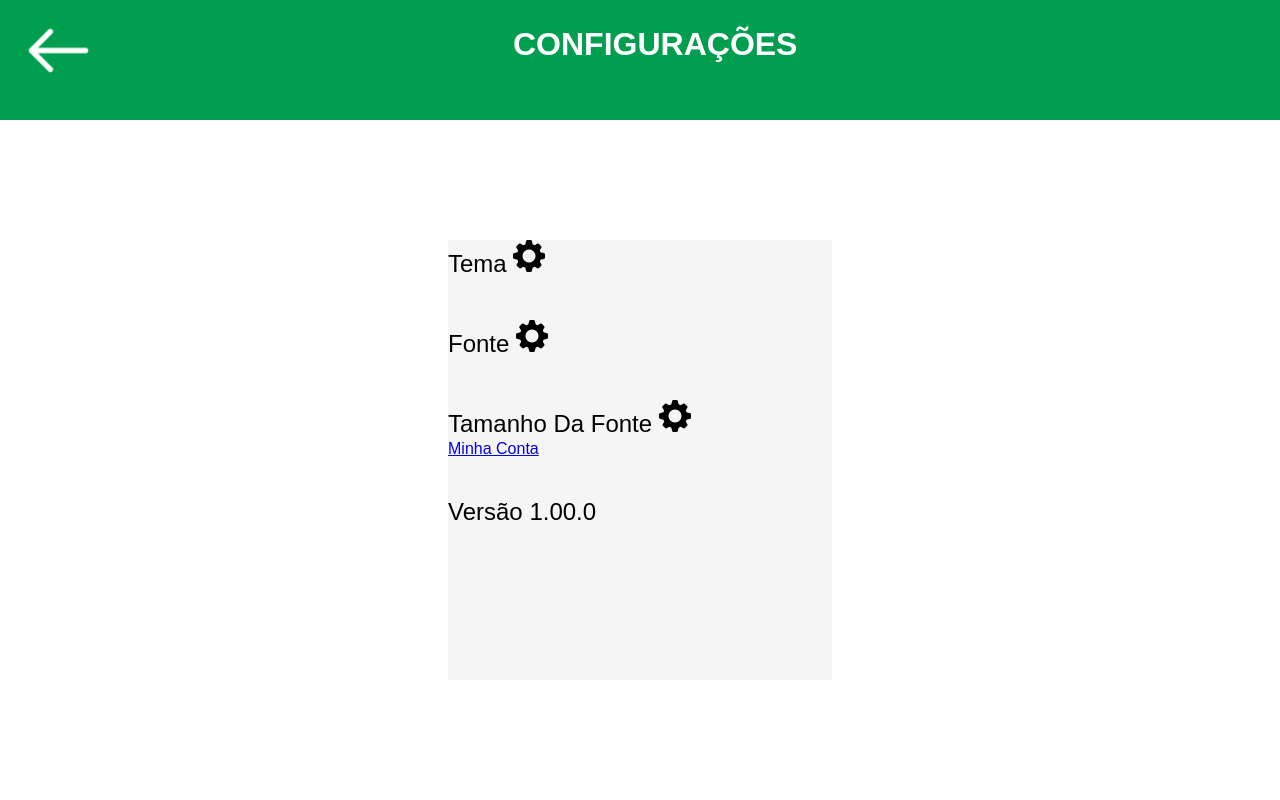
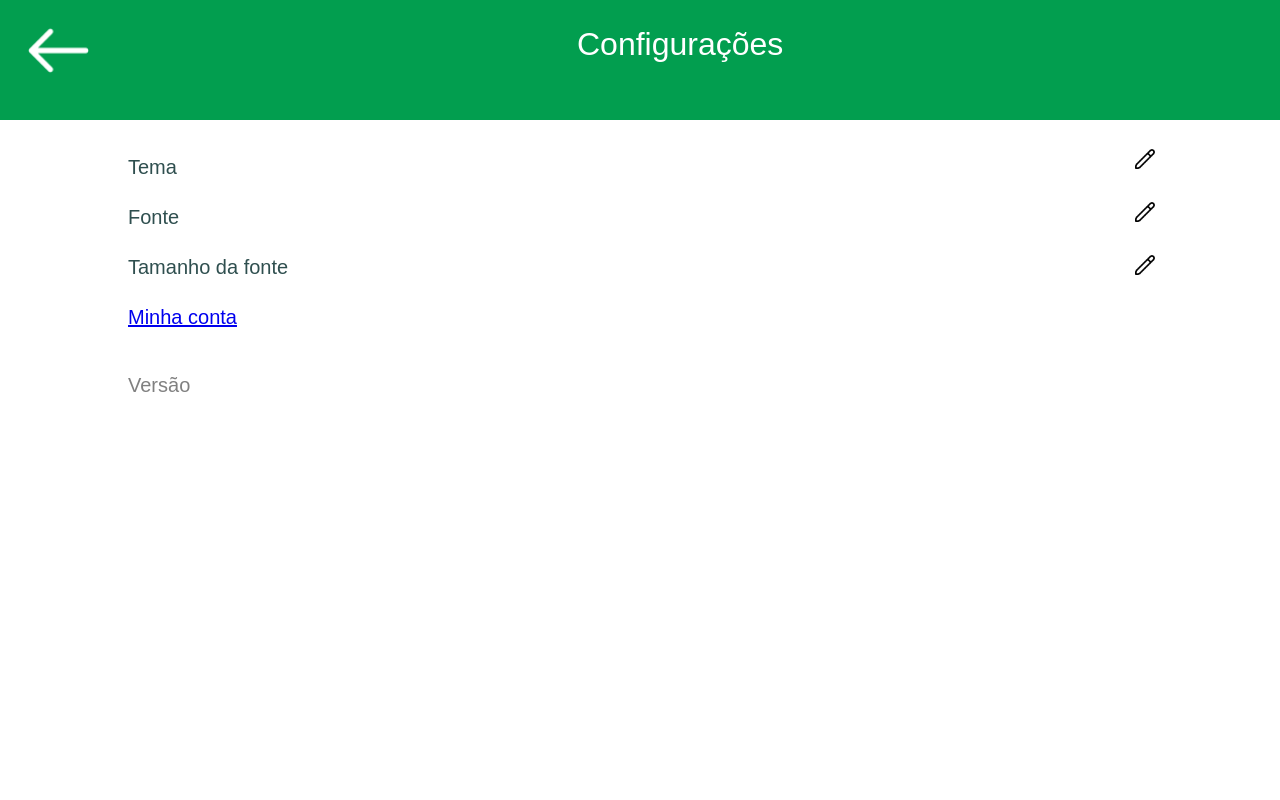
Before and after one commit to lucaslnasc/Eco-Code, a PHP site: page /views/configuracoes.html in a window 1280 px wide. Run offline with PHP 8.4, Linux system fonts and the light colour scheme.

Commit message:
Desenvolvimento de telas de conta, configurações e acerto da tabela de report

```diff
--- a/src/styles/configuracoes.css
+++ b/src/styles/configuracoes.css
@@ -1,22 +1,34 @@
-* {
+*{
+    margin: 0;
     padding: 0;
-    margin: 0;
     font-family: Arial, Helvetica, sans-serif;
 }
 
-.container {
+body{
     width: 100%;
-    height: 100vh;
+    height: 100%;
 }
 
-.appBar {
+.container{
+    width: 100%;
+    box-sizing: border-box;
+}
+
+.app-Bar{
     width: 100%;
     height: 15vh;
     background-color: #029E4F;
     display: flex;
 }
 
-.image_voltar_appBar {
+.title_appBar{
+    font-size: 32px;
+    color: white;
+    margin-left: 40%;
+    margin-top: 2%;
+}
+
+.image_voltar_appBar{
     position: relative;
     top: 15%;
     left: 2%;
@@ -24,25 +36,49 @@
     width: 65px;
 }
 
-.title_appBar {
-    font-size: 32px;
-    color: white;
-    margin-left: 35%;
-    margin-top: 2%;
+label{
+    font-size: 20px;
+    color: darkslategray;
 }
 
-.conteudo {
-    width: 30%;
-    height: 55vh;
-    position: relative;
-    left: 35%;
-    top: 10%;
-    background-color: whitesmoke;
+.child{
+    width: 50%;
+    height: 50px;
+    transform: translate(20%, 0px);
 }
 
-.h2_style_config {
-    font-weight: normal;
-    width: 100%;
-    height: 5vh;
-    margin-top: 40px;
+.grey{
+    color: gray;
 }
+
+.endereco{
+    font-size: 22px;
+    font-family: Arial;
+    color: darkslategrey;
+}
+
+.lateral_right{
+    transform: translate(1750%, -290px);
+    width: 5%;
+}
+
+.bt_one{
+    margin: 15px;
+    background-color: white;
+    border-style: none;
+}
+
+.bt{
+    margin: 15px;
+    background-color: white;
+    border-style: none;
+}
+
+.img_lapis{
+    height: 20px;
+    width: 20px;
+}
+
+.childrens_container{
+    height: 0px;
+}
--- a/src/styles/conta.css
+++ b/src/styles/conta.css
@@ -19,7 +19,7 @@
 .title_appBar{
     font-size: 32px;
     color: white;
-    margin-left: 42%;
+    margin-left: 40%;
     margin-top: 2%;
 }
 
--- a/src/styles/tabela_report.css
+++ b/src/styles/tabela_report.css
@@ -76,7 +76,13 @@
 li{
     padding: 10px;
     color: black;
+    font-weight: bold;
+    font-size: 18px;
 }
 ul{
     background-color: white;
 }
+
+hr {
+    border: 2px solid rgba(0, 0, 0, 0.548);
+}
--- a/src/views/configuracoes.html
+++ b/src/views/configuracoes.html
@@ -1,30 +1,39 @@
 <!DOCTYPE html>
 <html lang="pt-br">
-
 <head>
     <meta charset="UTF-8">
     <meta name="viewport" content="width=device-width, initial-scale=1.0">
+    <title>Configurações</title>
     <link rel="stylesheet" href="../styles/configuracoes.css">
-    <link rel="shortcut icon" href="../img/icons/favicon.ico" type="image/x-icon">
-    <title>Document</title>
 </head>
+<body>
+    <form action="">
+        <div class="container">
+            <nav class="app-Bar">
+                <img class="image_voltar_appBar" src="../img/de-volta.png" onclick="VoltarDeConfParaHomeEmpresas()">
+                <label for="" class="title_appBar">Configurações</label>
+            </nav>
+            <div class="childrens_container"><br><br>
+                <div class="child"><label for="">Tema</label></div>
+                <div class="child"><label for="">Fonte</label></div>
+                <div class="child"><label for="">Tamanho da fonte</label></div>
+                <div class="child"><label for=""><a href="conta.html">Minha conta</a></label></div><br>
+                <div class="child"><label for="" class="grey">Versão</label></div>
 
-<body>
-    <div class="container">
-        <nav class="appBar">
-            <img class="image_voltar_appBar" src="../img/de-volta.png" onclick="VoltarDeConfParaHomeEmpresas()">
-            <h1 class="title_appBar">CONFIGURAÇÕES</h1>
-        </nav>
-        <div class="conteudo">
-            <h2 class="h2_style_config">Tema <img src="../img/engrenagem (2).png"></h2>
-            <h2 class="h2_style_config">Fonte <img src="../img/engrenagem (2).png"></h2>
-            <h2 class="h2_style_config">Tamanho Da Fonte <img src="../img/engrenagem (2).png"></h2>
-            <a class="h2_style_config" href="../views/conta.html">Minha Conta</a>
-            <h2 class="h2_style_config">Versão 1.00.0</h2>
+                <div class="lateral_right">
+                    <button class="bt_one" onclick="">
+                        <img src="../img/lapis.png" alt="" class="img_lapis">
+                    </button><br>
+                    <button class="bt_one" onclick="">
+                        <img src="../img/lapis.png" alt="" class="img_lapis">
+                    </button><br>
+                    <button class="bt">
+                        <img src="../img/lapis.png" alt="" class="img_lapis">
+                    </button>
+                </div>
+            </div>
         </div>
-        <script src="../js/redirection.js"></script>
-    </div>
-
+    </form>
+    <script src="../js/redirection.js"></script>
 </body>
-
 </html>
```
Also changed, not shown: src/views/conta.html (+3 -5 lines).
